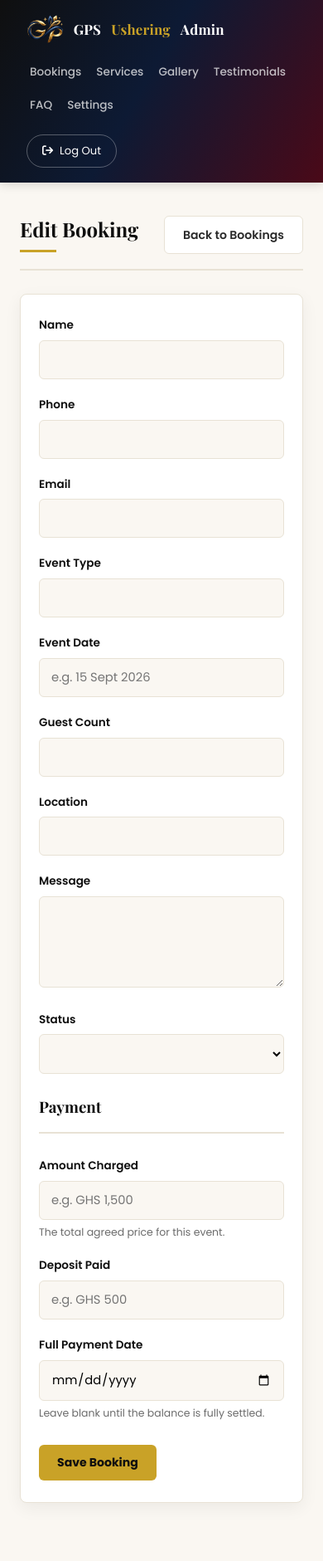
After one commit to Kofi-Astro/Ushering, a FastAPI app: template app/templates/admin/booking_form.html in a window 390 px wide. The commit adds this page. Shown: the whole page at 83% size. Run offline with FastAPI, Linux system fonts and the light colour scheme; the template is opened without the code that fills it, so the values that code supplies are empty; some libraries are stand-ins or nearby versions.

Commit message:
Add full booking editing and payment tracking
The admin could previously only change a booking's status; now every
customer-submitted field (name, phone, email, event type, date, guest
count, location, message) is editable too, for when a customer calls
to change event details after already booking.

Also adds three payment-tracking fields the business owner fills in
directly (never set by the public form): amount charged, deposit
paid, and the date full payment was received. Stored as free-text
strings rather than a strict currency type - nothing in the app does
arithmetic on them, they're only ever displayed, so a rigid decimal
field would only get in the way of writing "GHS 1,500" naturally.

New nullable columns on an existing table, added via a plain ALTER
TABLE on both local SQLite and production Postgres - safe since
there's no migration framework in this project and nothing here
required backfilling existing rows.

Co-Authored-By: Claude Sonnet 5 <noreply@anthropic.com>

```diff
--- a/app/static/admin.css
+++ b/app/static/admin.css
@@ -483,6 +483,11 @@ h1, h2, h3 {
   margin-bottom: 12px;
 }
 .booking-details a { color: var(--c-wine); }
+.booking-payment {
+  border-top: 1px dashed var(--c-border);
+  padding-top: 10px;
+  margin-top: -4px;
+}
 
 .booking-message {
   font-size: 0.9rem;
--- /dev/null
+++ b/app/templates/admin/booking_form.html
@@ -0,0 +1,74 @@
+{% extends "admin/base.html" %}
+{% block content %}
+<div class="section-toolbar">
+  <h2>Edit Booking</h2>
+  <a href="/bookings" class="btn-secondary">Back to Bookings</a>
+</div>
+
+<div class="form-card">
+  <form method="post" action="/bookings/{{ booking.id }}/edit">
+    <div class="field">
+      <label for="name">Name</label>
+      <input type="text" id="name" name="name" value="{{ booking.name }}" required>
+    </div>
+    <div class="field">
+      <label for="phone">Phone</label>
+      <input type="text" id="phone" name="phone" value="{{ booking.phone }}" required>
+    </div>
+    <div class="field">
+      <label for="email">Email</label>
+      <input type="email" id="email" name="email" value="{{ booking.email }}" required>
+    </div>
+    <div class="field">
+      <label for="event_type">Event Type</label>
+      <input type="text" id="event_type" name="event_type" value="{{ booking.event_type }}" required>
+    </div>
+    <div class="field">
+      <label for="event_date">Event Date</label>
+      <input type="text" id="event_date" name="event_date" value="{{ booking.event_date or '' }}" placeholder="e.g. 15 Sept 2026">
+    </div>
+    <div class="field">
+      <label for="guest_count">Guest Count</label>
+      <input type="text" id="guest_count" name="guest_count" value="{{ booking.guest_count or '' }}">
+    </div>
+    <div class="field">
+      <label for="location">Location</label>
+      <input type="text" id="location" name="location" value="{{ booking.location or '' }}">
+    </div>
+    <div class="field">
+      <label for="message">Message</label>
+      <textarea id="message" name="message" rows="4">{{ booking.message or '' }}</textarea>
+    </div>
+    <div class="field">
+      <label for="status">Status</label>
+      <select id="status" name="status">
+        {% for s in statuses %}
+        <option value="{{ s.value }}" {{ 'selected' if booking.status == s }}>{{ s.value | capitalize }}</option>
+        {% endfor %}
+      </select>
+    </div>
+
+    <div class="section-toolbar" style="margin-top:28px;">
+      <h3 style="margin:0;">Payment</h3>
+    </div>
+    <div class="field">
+      <label for="amount_charged">Amount Charged</label>
+      <input type="text" id="amount_charged" name="amount_charged" value="{{ booking.amount_charged or '' }}" placeholder="e.g. GHS 1,500">
+      <p class="hint">The total agreed price for this event.</p>
+    </div>
+    <div class="field">
+      <label for="deposit_paid">Deposit Paid</label>
+      <input type="text" id="deposit_paid" name="deposit_paid" value="{{ booking.deposit_paid or '' }}" placeholder="e.g. GHS 500">
+    </div>
+    <div class="field">
+      <label for="full_payment_date">Full Payment Date</label>
+      <input type="date" id="full_payment_date" name="full_payment_date" value="{{ booking.full_payment_date or '' }}">
+      <p class="hint">Leave blank until the balance is fully settled.</p>
+    </div>
+
+    <div class="form-actions">
+      <button type="submit" class="btn-primary">Save Booking</button>
+    </div>
+  </form>
+</div>
+{% endblock %}
```
Also changed, not shown: app/admin/routers/bookings.py (+60 -3 lines), app/models.py (+18 -2 lines), app/templates/admin/bookings.html (+13 -3 lines).
